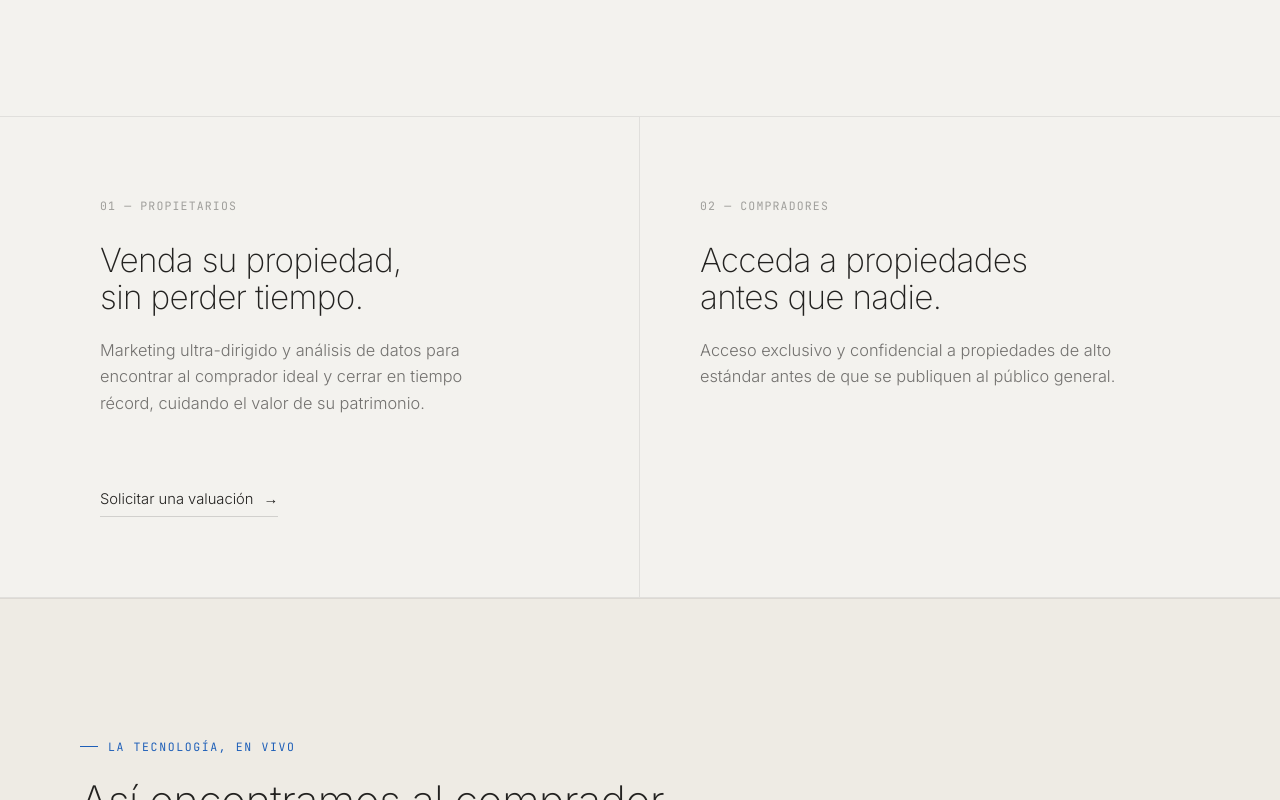
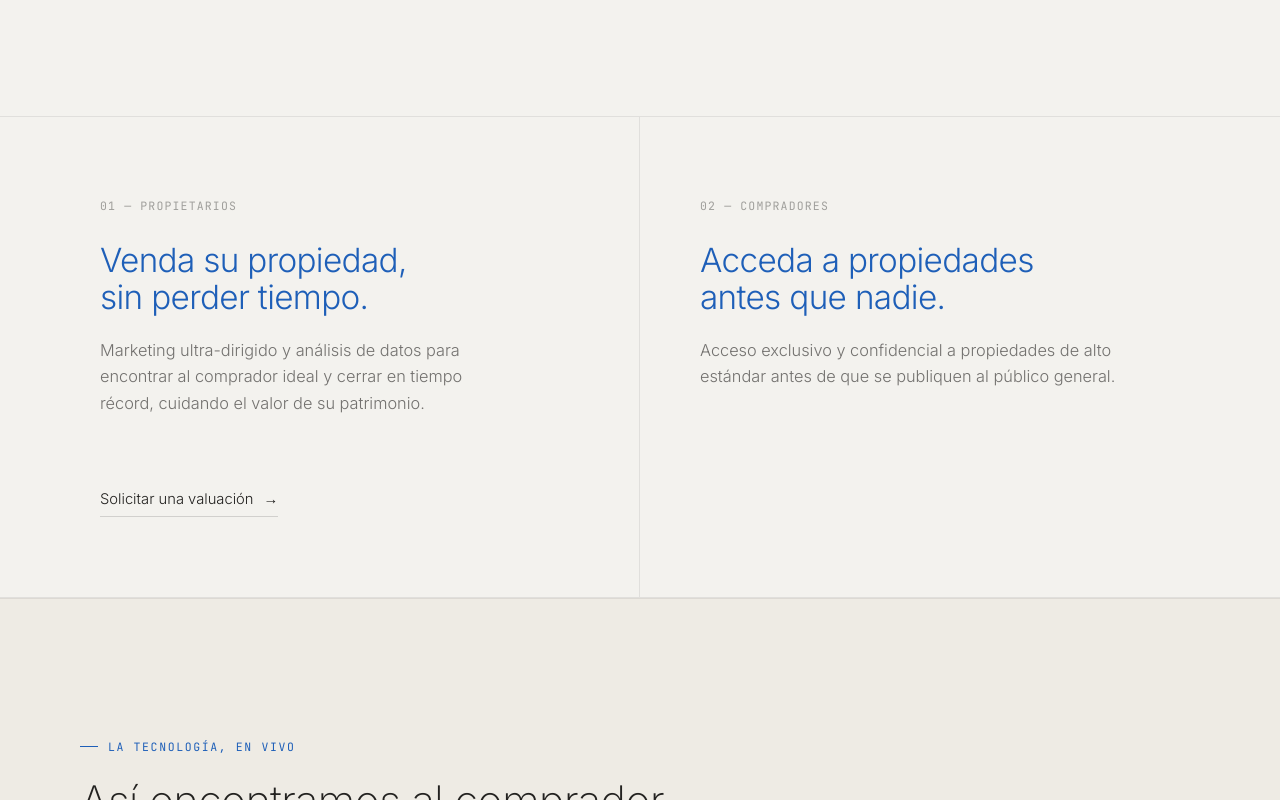
Before and after one commit to ignaciodisio-crypto/umhaus, a plain HTML site: page index.html in a window 1280 px wide. Shown: the part 1470-2270 px from the top of the page. Drawn offline with Linux system fonts and the light colour scheme.

Commit message:
Add files via upload

```diff
--- a/index.html
+++ b/index.html
@@ -137,9 +137,11 @@
     padding: 9px 20px;
     border: 1px solid var(--ink);
     border-radius: 2px;
+    background: var(--ink);
+    color: var(--bg);
     transition: all 0.25s;
   }
-  .nav-cta:hover { background: var(--ink); color: var(--bg); }
+  .nav-cta:hover { background: var(--black-solid); transform: translateY(-1px); box-shadow: 0 6px 18px rgba(35,34,32,0.18); }
 
   /* ============ HERO ============ */
   .hero {
@@ -621,7 +623,7 @@
       <div class="door">
         <div>
           <div class="door-num">01 — PROPIETARIOS</div>
-          <h3>Venda su propiedad,<br>sin perder tiempo.</h3>
+          <h3 style="color: var(--cobalt); font-weight: 300;">Venda su propiedad,<br>sin perder tiempo.</h3>
           <p>Marketing ultra-dirigido y análisis de datos para encontrar al comprador ideal y cerrar en tiempo récord, cuidando el valor de su patrimonio.</p>
         </div>
         <a href="#" class="door-link" data-open-form>Solicitar una valuación <span class="arrow">→</span></a>
@@ -629,7 +631,7 @@
       <div class="door">
         <div>
           <div class="door-num">02 — COMPRADORES</div>
-          <h3>Acceda a propiedades<br>antes que nadie.</h3>
+          <h3 style="color: var(--cobalt); font-weight: 300;">Acceda a propiedades<br>antes que nadie.</h3>
           <p>Acceso exclusivo y confidencial a propiedades de alto estándar antes de que se publiquen al público general.</p>
         </div>
       </div>
```
